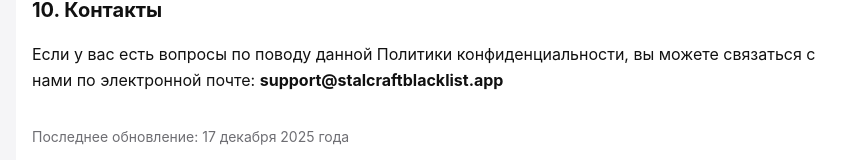
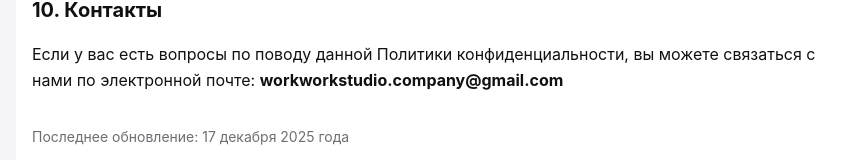
Before and after one commit to workworkstudiocompany/Privacy-Policy-blacklist, a plain HTML site: page index.html in a window 1280 px wide. Shown: the part 1573-1733 px from the top of the page, without its empty margins (198-1054 px from the left). Drawn offline with Linux system fonts and the light colour scheme.

Commit message:
Update index.html

```diff
--- a/index.html
+++ b/index.html
@@ -126,7 +126,7 @@
     <p>
       Если у вас есть вопросы по поводу данной Политики конфиденциальности,
       вы можете связаться с нами по электронной почте:
-      <strong>support@stalcraftblacklist.app</strong>
+      <strong>workworkstudio.company@gmail.com</strong>
     </p>
 
     <p class="muted">
```
